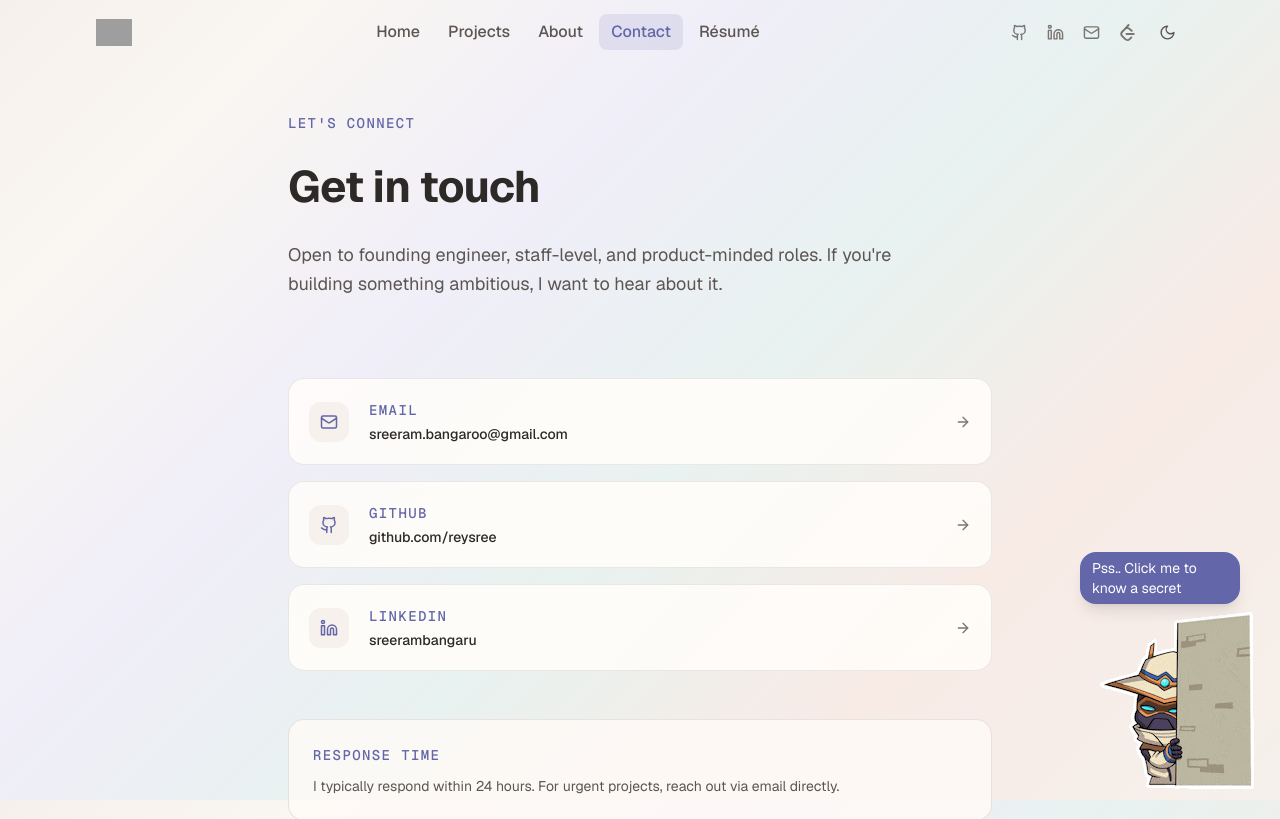
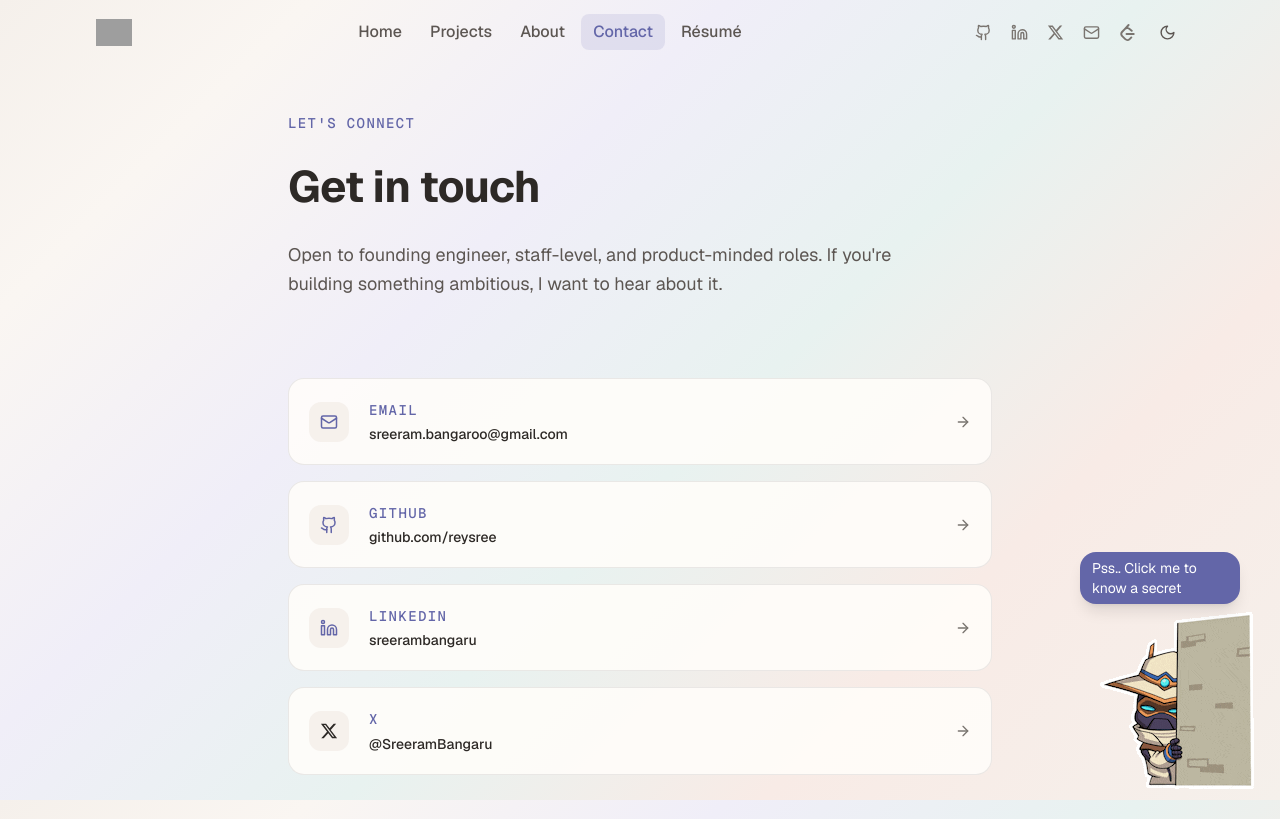
Before and after one commit to reysree/LandingPage, a Next.js app in the folder project/: page /contact in a window 1280 px wide. Shown: the top 819 px of the page. Built offline with nearby package versions, Linux system fonts and the light colour scheme; grey boxes are pictures that could not be loaded.

Commit message:
Added X profile

```diff
--- a/project/src/app/contact/page.tsx
+++ b/project/src/app/contact/page.tsx
@@ -1,6 +1,7 @@
 import type { Metadata } from "next";
 
 import { Mail, Github, Linkedin, ArrowRight } from "lucide-react";
+import { XIcon } from "@/components/icons/XIcon";
 import { Container } from "@/components/system/Container";
 import { Section } from "@/components/system/Section";
 import { PageHeader } from "@/components/system/PageHeader";
@@ -30,6 +31,12 @@ const links = [
     value: "sreerambangaru",
     href: siteSettings.linkedin,
     icon: Linkedin,
+  },
+  {
+    label: "X",
+    value: "@SreeramBangaru",
+    href: siteSettings.x,
+    icon: XIcon,
   },
 ];
 
--- /dev/null
+++ b/project/src/components/icons/XIcon.tsx
@@ -0,0 +1,18 @@
+/**
+ * X (Twitter) logo — uses currentColor for theme sync.
+ * @see https://simpleicons.org/?q=x
+ */
+export function XIcon({ size = 17 }: { size?: number }) {
+  return (
+    <svg
+      role="img"
+      viewBox="0 0 24 24"
+      width={size}
+      height={size}
+      fill="currentColor"
+      aria-hidden
+    >
+      <path d="M18.244 2.25h3.308l-7.227 8.26 8.502 11.24H16.17l-5.214-6.817L4.99 21.75H1.68l7.73-8.835L1.254 2.25H8.08l4.713 6.231zm-1.161 17.52h1.833L7.084 4.126H5.117z" />
+    </svg>
+  );
+}
--- a/project/src/components/system/Footer.tsx
+++ b/project/src/components/system/Footer.tsx
@@ -1,6 +1,7 @@
 
 import { Github, Linkedin, Mail } from "lucide-react";
 import { siteSettings } from "@/content/site";
+import { XIcon } from "@/components/icons/XIcon";
 
 const year = new Date().getFullYear();
 
@@ -24,6 +25,7 @@ export default function Footer() {
             {[
               { href: siteSettings.github, icon: Github, label: "GitHub" },
               { href: siteSettings.linkedin, icon: Linkedin, label: "LinkedIn" },
+              { href: siteSettings.x, icon: XIcon, label: "X" },
               { href: `mailto:${siteSettings.email}`, icon: Mail, label: "Email" },
             ].map(({ href, icon: Icon, label }) => (
               <a
--- a/project/src/components/system/Nav.tsx
+++ b/project/src/components/system/Nav.tsx
@@ -4,11 +4,12 @@ import Link from "next/link";
 import Image from "next/image";
 import { usePathname } from "next/navigation";
 import { motion, AnimatePresence } from "motion/react";
-import { Github, Linkedin, Mail, Menu, X, Moon, Sun } from "lucide-react";
+import { Github, Linkedin, Mail, Menu, X as CloseIcon, Moon, Sun } from "lucide-react";
 import { useTheme } from "next-themes";
 import { cn } from "@/lib/utils";
 import { siteSettings } from "@/content/site";
 import { LeetCodeIcon } from "@/components/icons/LeetCodeIcon";
+import { XIcon } from "@/components/icons/XIcon";
 
 const navLinks = [
   { href: "/", label: "Home" },
@@ -20,6 +21,7 @@ const navLinks = [
 const socialLinks = [
   { href: siteSettings.github, icon: Github, label: "GitHub" },
   { href: siteSettings.linkedin, icon: Linkedin, label: "LinkedIn" },
+  { href: siteSettings.x, icon: XIcon, label: "X" },
   { href: `mailto:${siteSettings.email}`, icon: Mail, label: "Email" },
   { href: siteSettings.leetcode, icon: LeetCodeIcon, label: "LeetCode" },
 ];
@@ -175,7 +177,7 @@ export default function Nav() {
               aria-label={mobileOpen ? "Close menu" : "Open menu"}
               aria-expanded={mobileOpen}
             >
-              {mobileOpen ? <X size={20} /> : <Menu size={20} />}
+              {mobileOpen ? <CloseIcon size={20} /> : <Menu size={20} />}
             </button>
           </div>
         </div>
--- a/project/src/content/site.ts
+++ b/project/src/content/site.ts
@@ -8,6 +8,7 @@ export const siteSettings: SiteSettings = {
   email: "sreeram.bangaroo@gmail.com",
   github: "https://github.com/reysree",
   linkedin: "https://www.linkedin.com/in/sreerambangaru/",
+  x: "https://x.com/SreeramBangaru",
   leetcode: "https://leetcode.com/u/reysree/",
   resumePdf: "/Sreeram_Bangaru_resume.pdf",
   gaId: "G-P5X8B2GMKP",
--- a/project/src/types/content.ts
+++ b/project/src/types/content.ts
@@ -51,6 +51,7 @@ export const SiteSettingsSchema = z.object({
   email: z.string().email(),
   github: z.string().url(),
   linkedin: z.string().url(),
+  x: z.string().url(),
   leetcode: z.string().url(),
   resumePdf: z.string(),
   gaId: z.string(),
```
